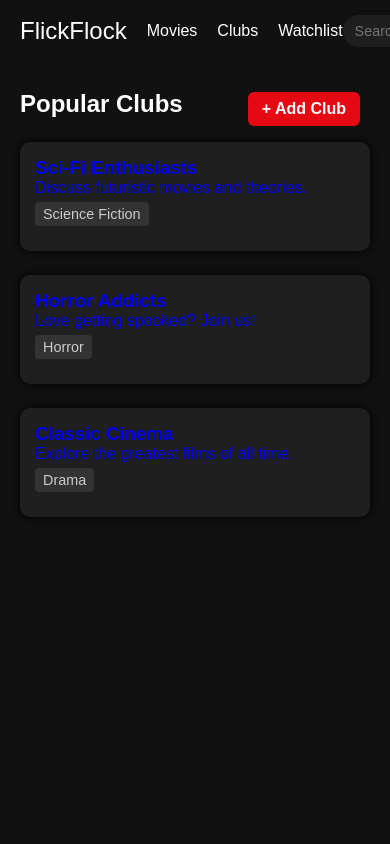
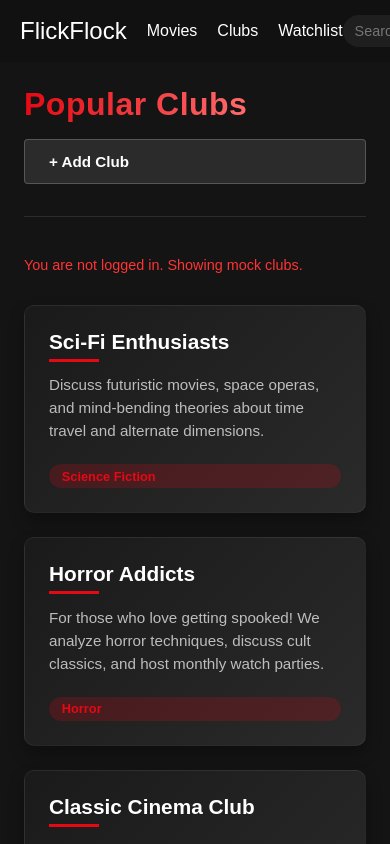
Before and after one commit to katanujoy/Flick_Flock, a React (Vite) app in the folder flick-flock/: page /clubs in a window 390 px wide. Shown: the top 844 px of the page. Built offline with nearby package versions, Linux system fonts and the light colour scheme.

Commit message:
completed club r outes and changed club page design and posts too

```diff
--- a/flick-flock/src/mock/clubs.js
+++ b/flick-flock/src/mock/clubs.js
@@ -2,22 +2,121 @@ export const mockClubs = [
   {
     id: 1,
     name: "Sci-Fi Enthusiasts",
-    description: "Discuss futuristic movies and theories.",
+    description: "Discuss futuristic movies, space operas, and mind-bending theories about time travel and alternate dimensions.",
     genre: "Science Fiction",
-    created_by: 101
+    created_by: 101,
+    member_count: 1245,
+    image: "/scifi-club.jpg",
+    created_at: "2023-05-15"
   },
   {
     id: 2,
     name: "Horror Addicts",
-    description: "Love getting spooked? Join us!",
+    description: "For those who love getting spooked! We analyze horror techniques, discuss cult classics, and host monthly watch parties.",
     genre: "Horror",
-    created_by: 102
+    created_by: 102,
+    member_count: 892,
+    image: "/horror-club.jpg",
+    created_at: "2023-03-22"
   },
   {
     id: 3,
-    name: "Classic Cinema",
-    description: "Explore the greatest films of all time.",
-    genre: "Drama",
-    created_by: 103
+    name: "Classic Cinema Club",
+    description: "Exploring the golden age of Hollywood and international classics from the 1920s-1970s.",
+    genre: "Classic",
+    created_by: 103,
+    member_count: 756,
+    image: "/classic-club.jpg",
+    created_at: "2023-01-10"
+  },
+  {
+    id: 4,
+    name: "Marvel Universe Fans",
+    description: "All things MCU - from Iron Man to the latest multiverse adventures. Comic book discussions welcome too!",
+    genre: "Superhero",
+    created_by: 104,
+    member_count: 2103,
+    image: "/marvel-club.jpg",
+    created_at: "2022-11-05"
+  },
+  {
+    id: 5,
+    name: "Anime & Manga Society",
+    description: "Discussing the best anime series, films, and manga. Weekly recommendations and watch-alongs.",
+    genre: "Anime",
+    created_by: 105,
+    member_count: 1532,
+    image: "/anime-club.jpg",
+    created_at: "2023-02-18"
+  },
+  {
+    id: 6,
+    name: "Indie Film Collective",
+    description: "Celebrating independent cinema from around the world. Special focus on festival favorites and hidden gems.",
+    genre: "Independent",
+    created_by: 106,
+    member_count: 643,
+    image: "/indie-club.jpg",
+    created_at: "2023-04-30"
+  },
+  {
+    id: 7,
+    name: "Documentary Explorers",
+    description: "For fans of non-fiction storytelling. We analyze techniques and discuss impactful documentaries.",
+    genre: "Documentary",
+    created_by: 107,
+    member_count: 587,
+    image: "/doc-club.jpg",
+    created_at: "2023-06-12"
+  },
+  {
+    id: 8,
+    name: "Rom-Com Lovers",
+    description: "Because everyone needs some feel-good romance! We watch and discuss the best romantic comedies.",
+    genre: "Romance",
+    created_by: 108,
+    member_count: 978,
+    image: "/romcom-club.jpg",
+    created_at: "2023-01-25"
+  },
+  {
+    id: 9,
+    name: "Fantasy Realm",
+    description: "From Middle-earth to Westeros - all high fantasy, magical realism, and epic world-building.",
+    genre: "Fantasy",
+    created_by: 109,
+    member_count: 1124,
+    image: "/fantasy-club.jpg",
+    created_at: "2022-12-08"
+  },
+  {
+    id: 10,
+    name: "Film Noir Society",
+    description: "Exploring the shadowy world of noir - classic and neo-noir films with their distinctive style and themes.",
+    genre: "Noir",
+    created_by: 110,
+    member_count: 432,
+    image: "/noir-club.jpg",
+    created_at: "2023-07-01"
+  },
+  {
+    id: 11,
+    name: "Bollywood Buffs",
+    description: "Celebrating the vibrant world of Hindi cinema - from classic musicals to modern blockbusters.",
+    genre: "Bollywood",
+    created_by: 111,
+    member_count: 876,
+    image: "/bollywood-club.jpg",
+    created_at: "2023-03-15"
+  },
+  {
+    id: 12,
+    name: "Cult Classics Club",
+    description: "For fans of midnight movies, so-bad-they're-good films, and overlooked masterpieces.",
+    genre: "Cult",
+    created_by: 112,
+    member_count: 765,
+    image: "/cult-club.jpg",
+    created_at: "2023-05-20"
   }
 ];
--- a/flick-flock/src/pages/ExploreClubsPage.jsx
+++ b/flick-flock/src/pages/ExploreClubsPage.jsx
@@ -1,9 +1,41 @@
+import React, { useEffect, useState } from "react";
 import ClubCard from "../components/ClubCard";
 import { mockClubs } from "../mock/clubs";
 import "../styles/Clubs.css";
 import { Link } from "react-router-dom";
 
 function ExploreClubsPage() {
+  const [clubs, setClubs] = useState([]);
+  const [error, setError] = useState(null);
+
+  useEffect(() => {
+    const token = localStorage.getItem("token");
+
+    if (!token) {
+      setError("You are not logged in. Showing mock clubs.");
+      setClubs(mockClubs);
+      return;
+    }
+
+    fetch("http://localhost:5000/api/clubs", {
+      headers: {
+        "Authorization": `Bearer ${token}`
+      }
+    })
+      .then(res => {
+        if (!res.ok) {
+          throw new Error(`Server responded with ${res.status}`);
+        }
+        return res.json();
+      })
+      .then(data => setClubs(data))
+      .catch(err => {
+        console.warn("API failed, using mock data:", err.message);
+        setError("Failed to fetch clubs. Showing mock data instead.");
+        setClubs(mockClubs);
+      });
+  }, []);
+
   return (
     <div className="explore-page">
       <div className="explore-header">
@@ -11,8 +43,10 @@ function ExploreClubsPage() {
         <Link to="/clubs/new" className="add-button">+ Add Club</Link>
       </div>
 
+      {error && <p className="error">{error}</p>}
+
       <div className="club-grid">
-        {mockClubs.map(club => (
+        {clubs.map((club) => (
           <Link key={club.id} to={`/club/${club.id}`} className="club-link">
             <ClubCard club={club} />
           </Link>
--- a/flick-flock/src/styles/Clubs.css
+++ b/flick-flock/src/styles/Clubs.css
@@ -1,183 +1,331 @@
-.explore-page {
-  padding: 20px;
-  background-color: #111;
-  color: #fff;
-  min-height: 100vh;
+/* Clubs.css */
+:root {
+  --primary: #e50914;
+  --primary-dark: #b20710;
+  --dark: #141414;
+  --dark-gray: #222;
+  --medium-gray: #444;
+  --light-gray: #e5e5e5;
+  --white: #fff;
+  --success: #4caf50;
+  --error: #f44336;
 }
 
-.club-grid {
-  display: grid;
-  grid-template-columns: repeat(auto-fill, minmax(250px, 1fr));
-  gap: 1rem;
+/* Base Reset */
+a, a:visited, a:hover, a:active {
+  color: inherit;
+  text-decoration: none;
 }
 
+/* Club Card Styles */
 .club-card {
-  background-color: #1f1f1f;
-  padding: 15px;
+  background: linear-gradient(135deg, #1a1a1a 0%, #2a2a2a 100%);
   border-radius: 10px;
-  box-shadow: 0 0 10px #000;
+  padding: 1.5rem;
+  box-shadow: 0 8px 16px rgba(0, 0, 0, 0.3);
+  transition: all 0.3s ease;
+  height: 100%;
+  display: flex;
+  flex-direction: column;
+  border: 1px solid rgba(255, 255, 255, 0.05);
+  color: var(--white);
 }
 
-.genre {
-  display: inline-block;
-  margin-top: 5px;
-  color: #999;
-  font-size: 0.9rem;
+.club-card:hover {
+  transform: translateY(-5px);
+  box-shadow: 0 12px 24px rgba(0, 0, 0, 0.4);
+  border-color: rgba(229, 9, 20, 0.3);
 }
 
+.club-card h3 {
+  font-size: 1.3rem;
+  font-weight: 700;
+  margin: 0 0 0.8rem 0;
+  position: relative;
+  padding-bottom: 0.5rem;
+}
+
+.club-card h3::after {
+  content: '';
+  position: absolute;
+  bottom: 0;
+  left: 0;
+  width: 50px;
+  height: 3px;
+  background: var(--primary);
+}
+
+.club-card .description {
+  font-size: 0.95rem;
+  color: rgba(255, 255, 255, 0.7);
+  margin: 0 0 1rem 0;
+  line-height: 1.5;
+  flex-grow: 1;
+}
+
+.club-card .genre {
+  display: inline-block;
+  background: rgba(229, 9, 20, 0.2);
+  color: var(--primary);
+  padding: 0.3rem 0.8rem;
+  border-radius: 20px;
+  font-size: 0.8rem;
+  font-weight: 600;
+}
+
+/* Club Details Page */
+.club-details {
+  max-width: 800px;
+  margin: 2rem auto;
+  padding: 2rem;
+  background: var(--dark-gray);
+  border-radius: 10px;
+  box-shadow: 0 8px 16px rgba(0, 0, 0, 0.3);
+  color: var(--white);
+}
+
+.club-details h2 {
+  font-size: 2rem;
+  font-weight: 700;
+  margin: 0 0 1rem 0;
+  background: linear-gradient(to right, var(--primary), #ff6b6b);
+  -webkit-background-clip: text;
+  background-clip: text;
+  color: transparent;
+}
+
+.club-details p {
+  font-size: 1rem;
+  color: rgba(255, 255, 255, 0.8);
+  line-height: 1.6;
+  margin-bottom: 1.5rem;
+}
+
+.club-details .genre {
+  display: inline-block;
+  background: rgba(229, 9, 20, 0.2);
+  color: var(--primary);
+  padding: 0.4rem 1rem;
+  border-radius: 20px;
+  font-size: 0.9rem;
+  font-weight: 600;
+  margin-bottom: 1.5rem;
+}
+
+.club-details .creator {
+  font-size: 0.9rem;
+  color: rgba(255, 255, 255, 0.5);
+  margin-bottom: 2rem;
+}
+
+/* Club Buttons */
+.join-btn,
+.leave-btn,
+.add-button {
+  padding: 0.8rem 1.5rem;
+  border-radius: 4px;
+  font-weight: 600;
+  font-size: 0.95rem;
+  cursor: pointer;
+  transition: all 0.3s ease;
+  margin-right: 1rem;
+  margin-bottom: 1rem;
+  border: none;
+  display: inline-flex;
+  align-items: center;
+  gap: 0.5rem;
+  color: var(--white);
+}
+
+.join-btn {
+  background-color: var(--primary);
+}
+
+.join-btn:hover {
+  background-color: var(--primary-dark);
+  transform: translateY(-2px);
+  box-shadow: 0 4px 8px rgba(229, 9, 20, 0.3);
+}
+
+.leave-btn {
+  background-color: transparent;
+  color: var(--primary);
+  border: 1px solid var(--primary);
+}
+
+.leave-btn:hover {
+  background-color: rgba(229, 9, 20, 0.1);
+  transform: translateY(-2px);
+}
+
+.add-button {
+  background-color: rgba(255, 255, 255, 0.1);
+  border: 1px solid rgba(255, 255, 255, 0.2);
+}
+
+.add-button:hover {
+  background-color: rgba(255, 255, 255, 0.2);
+  transform: translateY(-2px);
+}
+
+/* Club Form */
 .club-form {
-  padding: 20px;
-  background: #1c1c1c;
-  max-width: 400px;
-  margin: auto;
-  color: white;
+  max-width: 600px;
+  margin: 2rem auto;
+  padding: 2rem;
+  background: var(--dark-gray);
+  border-radius: 10px;
+  box-shadow: 0 8px 16px rgba(0, 0, 0, 0.3);
+  color: var(--white);
 }
 
 .club-form input,
 .club-form textarea {
-  display: block;
-  margin-bottom: 10px;
-  padding: 10px;
   width: 100%;
-  border-radius: 8px;
-  border: none;
+  padding: 0.8rem 1rem;
+  margin-bottom: 1.5rem;
+  border-radius: 4px;
+  border: 1px solid rgba(255, 255, 255, 0.1);
+  background: rgba(255, 255, 255, 0.05);
+  color: var(--white);
+  font-family: inherit;
+  font-size: 0.95rem;
+  transition: all 0.3s ease;
 }
 
-.club-form button {
-  padding: 10px 20px;
-  background: #e50914;
-  color: #fff;
-  border: none;
-  border-radius: 8px;
-  cursor: pointer;
+.club-form input:focus,
+.club-form textarea:focus {
+  outline: none;
+  border-color: var(--primary);
+  background: rgba(255, 255, 255, 0.1);
+  box-shadow: 0 0 0 2px rgba(229, 9, 20, 0.2);
 }
 
-.club-details {
-  padding: 20px;
-  color: white;
+.club-form textarea {
+  min-height: 120px;
+  resize: vertical;
 }
 
+.club-form button[type="submit"] {
+  background-color: var(--primary);
+  color: var(--white);
+  padding: 0.8rem 1.5rem;
+  border: none;
+  border-radius: 4px;
+  font-weight: 600;
+  font-size: 0.95rem;
+  cursor: pointer;
+  transition: all 0.3s ease;
+  width: 100%;
+}
+
+.club-form button[type="submit"]:hover {
+  background-color: var(--primary-dark);
+  transform: translateY(-2px);
+  box-shadow: 0 4px 8px rgba(229, 9, 20, 0.3);
+}
+
+/* Status Messages */
 .success {
-  color: #4caf50;
+  color: var(--success);
+  margin: 1rem 0;
+  font-size: 0.9rem;
 }
 
 .error {
-  color: #ff4c4c;
+  color: var(--error);
+  margin: 1rem 0;
+  font-size: 0.9rem;
 }
 
-.join-btn {
-  margin-top: 20px;
-  padding: 10px 20px;
-  background-color: #e50914;
-  border: none;
-  border-radius: 8px;
-  color: white;
-  font-weight: bold;
-  cursor: pointer;
-}
-
-.join-btn:hover {
-  background-color: #f6121d;
-}
-
-.leave-btn {
-  margin-top: 20px;
-  padding: 10px 20px;
-  background-color: #444;
-  border: none;
-  border-radius: 8px;
-  color: white;
-  font-weight: bold;
-  cursor: pointer;
-}
-
-.leave-btn:hover {
-  background-color: #666;
-}
-
+/* Explore Clubs Page */
 .explore-page {
-  padding: 20px;
+  padding: 2rem 5%;
+  background-color: var(--dark);
   min-height: 100vh;
-  background-color: #111;
-  color: white;
+  color: var(--white);
 }
 
 .explore-header {
   display: flex;
   justify-content: space-between;
   align-items: center;
-  margin-bottom: 1rem;
+  margin-bottom: 2.5rem;
+  padding-bottom: 1rem;
+  border-bottom: 1px solid rgba(255, 255, 255, 0.1);
 }
 
-.add-button {
-  background-color: #e50914;
-  color: white;
-  padding: 8px 12px;
-  border-radius: 6px;
-  text-decoration: none;
-  font-weight: bold;
-  transition: background-color 0.3s;
-}
-
-.add-button:hover {
-  background-color: #ff1b2e;
+.explore-header h2 {
+  font-size: 2rem;
+  font-weight: 700;
+  letter-spacing: 0.5px;
+  margin: 0;
+  background: linear-gradient(to right, var(--primary), #ff6b6b);
+  -webkit-background-clip: text;
+  background-clip: text;
+  color: transparent;
 }
 
 .club-grid {
   display: grid;
-  grid-template-columns: repeat(auto-fill, minmax(220px, 1fr));
-  gap: 1.5rem;
+  grid-template-columns: repeat(auto-fill, minmax(280px, 1fr));
+  gap: 2rem;
+  padding: 1rem 0;
 }
 
-.club-link {
-  text-decoration: none;
+/* View All "link" that's actually a button */
+.view-all {
+  display: inline-flex;
+  align-items: center;
+  gap: 0.5rem;
+  color: var(--primary);
+  font-weight: 600;
+  cursor: pointer;
+  transition: all 0.3s ease;
+  background: none;
+  border: none;
+  padding: 0;
+  font: inherit;
 }
 
-.club-details {
-  padding: 20px;
-  background-color: #111;
-  min-height: 100vh;
-  color: white;
+.view-all:hover {
+  color: var(--primary-dark);
+  transform: translateX(3px);
 }
 
-.genre {
-  display: inline-block;
-  background-color: #333;
-  padding: 4px 8px;
-  margin-bottom: 10px;
-  border-radius: 4px;
-  font-size: 0.9rem;
-  color: #ccc;
+/* Responsive Design */
+@media (max-width: 768px) {
+  .club-details,
+  .club-form {
+    padding: 1.5rem;
+    margin: 1.5rem;
+  }
+
+  .explore-page {
+    padding: 1.5rem;
+  }
+
+  .club-grid {
+    grid-template-columns: repeat(auto-fill, minmax(240px, 1fr));
+    gap: 1.5rem;
+  }
 }
 
-.creator {
-  font-size: 0.85rem;
-  color: #888;
-  margin-bottom: 20px;
+@media (max-width: 480px) {
+  .club-grid {
+    grid-template-columns: 1fr;
+  }
+
+  .explore-header {
+    flex-direction: column;
+    align-items: flex-start;
+    gap: 1rem;
+  }
+
+  .join-btn,
+  .leave-btn,
+  .add-button {
+    width: 100%;
+    margin-right: 0;
+  }
 }
-
-.join-btn, .leave-btn, .add-button {
-  background-color: #e50914;
-  color: white;
-  padding: 8px 14px;
-  margin-right: 10px;
-  margin-top: 10px;
-  border: none;
-  border-radius: 6px;
-  cursor: pointer;
-  font-weight: bold;
-}
-
-.leave-btn {
-  background-color: #555;
-}
-
-.success {
-  color: lightgreen;
-  margin-top: 10px;
-}
-
-.error {
-  color: red;
-  margin-top: 10px;
-}
```
Also changed, not shown: flick-flock/src/components/PostForm.jsx (+31 -3 lines), 1 other file (tests, documents, lock files or other folders).
